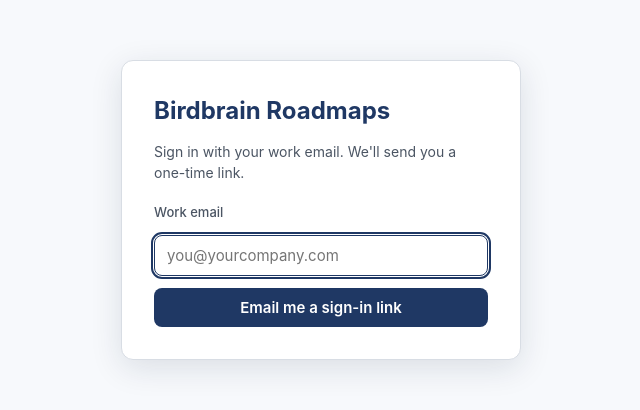
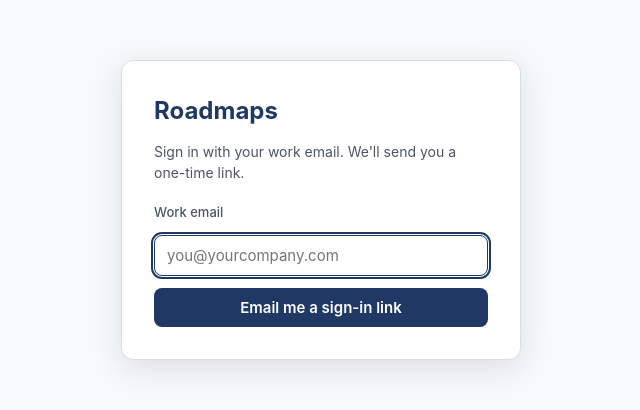
Before and after one commit to andrewcaster315/birdbrain-roadmaps, a React (Vite) app: page / in a window 1280 px wide. Shown: the part 190-600 px from the top of the page, without its empty margins (319-959 px from the left). Built offline with nearby package versions, Linux system fonts and the light colour scheme; no server answers; the database is empty.

Commit message:
Branding pass: Roadmaps prominent, Birdbrain Tools subtle

```diff
--- a/index.html
+++ b/index.html
@@ -5,7 +5,7 @@
     <link rel="icon" href="data:," />
     <meta name="viewport" content="width=device-width, initial-scale=1.0" />
     <meta name="robots" content="noindex,nofollow" />
-    <title>Birdbrain Roadmaps</title>
+    <title>Roadmaps</title>
   </head>
   <body>
     <div id="root"></div>
--- a/package.json
+++ b/package.json
@@ -2,7 +2,7 @@
   "name": "birdbrain-roadmaps",
   "version": "1.0.0",
   "type": "module",
-  "description": "Birdbrain Roadmaps — collaborative roadmapping for product teams",
+  "description": "Roadmaps — a Birdbrain Tools project. Collaborative roadmapping for product teams.",
   "license": "MIT",
   "author": "andrewcaster315",
   "homepage": "https://birdbrain.tools",
--- a/src/App.tsx
+++ b/src/App.tsx
@@ -63,7 +63,7 @@ const PublicLegalLayout = ({ children }: { children: ReactNode }) => (
           textDecoration: "none",
         }}
       >
-        Birdbrain Roadmaps
+        Roadmaps
       </Link>
       <Link
         to="/"
--- a/src/auth/SignIn.tsx
+++ b/src/auth/SignIn.tsx
@@ -39,7 +39,7 @@ export const SignIn = () => {
   return (
     <div className={styles.wrap}>
       <form className={styles.card} onSubmit={onRequest}>
-        <h1 className={styles.title}>Birdbrain Roadmaps</h1>
+        <h1 className={styles.title}>Roadmaps</h1>
 
         {phase === "enter-email" && (
           <>
--- a/src/components/Layout.module.css
+++ b/src/components/Layout.module.css
@@ -176,3 +176,9 @@
 }
 .footerLink:hover { color: var(--color-text); text-decoration: underline; }
 .footerLink:focus-visible { outline: 2px solid var(--color-primary); outline-offset: 2px; border-radius: 2px; }
+
+.footerAttribution {
+  color: var(--color-text-muted);
+  opacity: 0.8;
+  font-size: 11px;
+}
--- a/src/components/Layout.tsx
+++ b/src/components/Layout.tsx
@@ -27,7 +27,7 @@ export const Layout = ({ children }: { children: ReactNode }) => {
       </a>
       <header className={styles.header}>
         <Link to="/" className={styles.brand} aria-label="Home">
-          <span>{settings.orgName || "Birdbrain Roadmaps"}</span>
+          <span>{settings.orgName || "Roadmaps"}</span>
         </Link>
         <nav className={styles.nav} aria-label="Primary">
           <NavLink
@@ -109,6 +109,10 @@ export const Layout = ({ children }: { children: ReactNode }) => {
         <Link to="/legal/terms" className={styles.footerLink}>
           Terms
         </Link>
+        <span aria-hidden="true">·</span>
+        <span className={styles.footerAttribution}>
+          a Birdbrain Tools project
+        </span>
       </footer>
     </div>
   );
--- a/src/components/TermsGate.tsx
+++ b/src/components/TermsGate.tsx
@@ -67,7 +67,7 @@ export const TermsGate = ({ children }: { children: ReactNode }) => {
           Before you get started
         </h1>
         <p className={styles.lede}>
-          Birdbrain Roadmaps is a free, open-source side project. Please take a
+          Roadmaps is a free, open-source side project. Please take a
           minute to review how it works before you continue.
         </p>
 
--- a/src/data/seed.ts
+++ b/src/data/seed.ts
@@ -25,7 +25,7 @@ export const buildEmpty = (): DataSnapshot => ({
     fiscalYearStartMonth: 1,
     allowedEmailDomains: [],
     statuses: makeStatuses(),
-    orgName: "Birdbrain Roadmaps",
+    orgName: "Roadmaps",
   },
   users: [],
   groups: [],
@@ -254,7 +254,7 @@ export const buildSeed = (): DataSnapshot => {
       fiscalYearStartMonth: 1,
       allowedEmailDomains: [],
       statuses,
-      orgName: "Birdbrain Roadmaps",
+      orgName: "Roadmaps",
     },
     users,
     groups,
--- a/src/pages/HomePage.tsx
+++ b/src/pages/HomePage.tsx
@@ -288,7 +288,7 @@ export const HomePage = () => {
 
           {groups.length === 0 ? (
             <section className={styles.welcome}>
-              <h2 className={styles.welcomeTitle}>Welcome to {service.getSettings().orgName || "Roadmaps"}.</h2>
+              <h2 className={styles.welcomeTitle}>Welcome to Roadmaps.</h2>
               <p className={styles.welcomeBody}>
                 You're the first one here. Start by creating a group — that's
                 a team, a program, or a leadership view that owns one or more
--- a/src/pages/LegalPages.tsx
+++ b/src/pages/LegalPages.tsx
@@ -14,7 +14,7 @@ export const LegalPrivacyPage = () => (
     </p>
 
     <p>
-      Birdbrain Roadmaps is a free, open-source roadmapping tool offered as a
+      Roadmaps is a free, open-source roadmapping tool offered as a
       personal side project. This page explains what information is collected
       when you use the hosted version at <strong>birdbrain.tools</strong>, how
       it is used, and how to remove it. The source code is available at{" "}
@@ -30,16 +30,17 @@ export const LegalPrivacyPage = () => (
 
     <h2 className={styles.section}>Who runs this service</h2>
     <p>
-      Birdbrain Roadmaps is maintained by a single individual operating
-      birdbrain.tools as a personal open-source project. It is not a registered
-      business and is not affiliated with any employer or organization. If you
-      self-host the code under the MIT License, you operate your own instance
-      and this Privacy Policy does not govern it.
+      Roadmaps is a project of <strong>Birdbrain Tools</strong>, an
+      independent personal project maintained by a single individual at
+      birdbrain.tools. Birdbrain Tools is not a registered business and is
+      not affiliated with any employer or organization. If you self-host
+      the code under the MIT License, you operate your own instance and
+      this Privacy Policy does not govern it.
     </p>
 
     <h2 className={styles.section}>Scope and audience</h2>
     <p>
-      Birdbrain Roadmaps is currently a single-tenant service. Access to the
+      Roadmaps is currently a single-tenant service. Access to the
       hosted instance at birdbrain.tools is restricted to email addresses on
       the <strong>nyulangone.org</strong> domain, the maintainer's own
       account, and any future co-maintainers. NYU Langone Health is the only
@@ -81,7 +82,7 @@ export const LegalPrivacyPage = () => (
 
     <h2 className={styles.section}>Sub-processors</h2>
     <p>
-      Birdbrain Roadmaps relies on the following third-party services to
+      Roadmaps relies on the following third-party services to
       function:
     </p>
     <ul>
@@ -233,7 +234,7 @@ export const LegalTermsPage = () => (
     </p>
 
     <p>
-      Birdbrain Roadmaps is a free, open-source roadmapping tool offered as a
+      Roadmaps is a free, open-source roadmapping tool offered as a
       personal side project. By using <strong>birdbrain.tools</strong>, you
       agree to these terms.
     </p>
@@ -249,7 +250,7 @@ export const LegalTermsPage = () => (
 
     <h2 className={styles.section}>Scope and audience</h2>
     <p>
-      Birdbrain Roadmaps is currently a single-tenant service. Access to the
+      Roadmaps is currently a single-tenant service. Access to the
       hosted instance at birdbrain.tools is restricted to email addresses on
       the <strong>nyulangone.org</strong> domain, the maintainer's own
       account, and any future co-maintainers. NYU Langone Health is the only
@@ -300,7 +301,7 @@ export const LegalTermsPage = () => (
 
     <h2 className={styles.section}>Your content</h2>
     <p>
-      You retain ownership of the content you create on Birdbrain Roadmaps.
+      You retain ownership of the content you create on Roadmaps.
       You grant the maintainer of birdbrain.tools only the limited rights
       necessary to host, display, back up, and deliver that content to you and
       your collaborators. You can export or delete your data at any time.
@@ -311,7 +312,7 @@ export const LegalTermsPage = () => (
       Roadmap data may include confidential information belonging to your
       employer or other parties. You are responsible for ensuring that any
       information you upload may lawfully be placed on a third-party service.
-      Birdbrain Roadmaps does not make confidentiality guarantees beyond
+      Roadmaps does not make confidentiality guarantees beyond
       standard industry practice.
     </p>
 
@@ -321,7 +322,7 @@ export const LegalTermsPage = () => (
       Roadmaps shall not be liable for any direct, indirect, incidental,
       special, consequential, or exemplary damages — including lost profits,
       lost data, business interruption, or other commercial damages — arising
-      from your use of Birdbrain Roadmaps, even if advised of the possibility
+      from your use of Roadmaps, even if advised of the possibility
       of such damages.
     </p>
 
```
Also changed, not shown: 1 other file (tests, documents, lock files or other folders).
